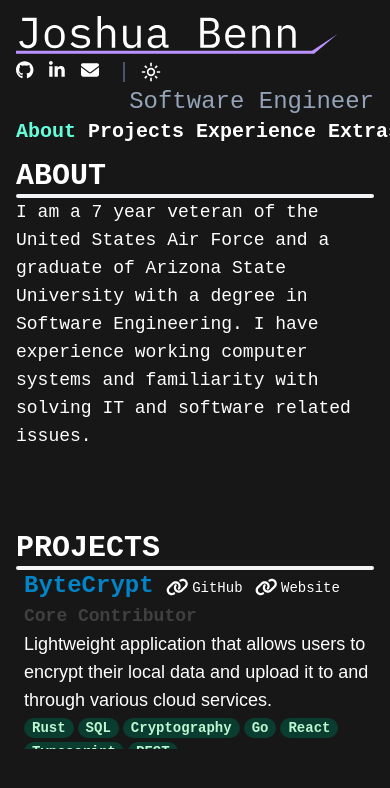
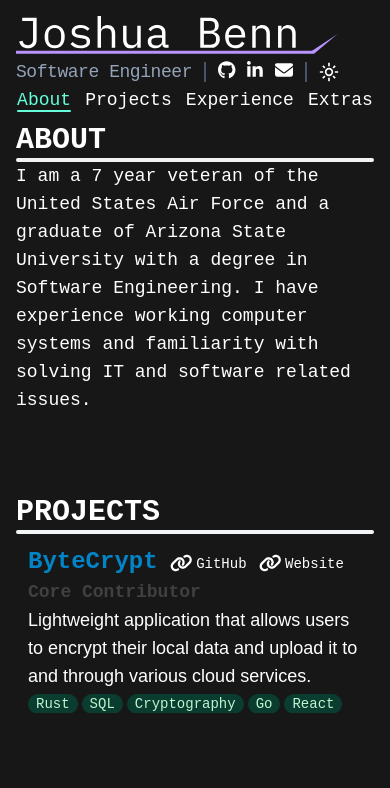
Before and after one commit to SublimeIbanez/Portfolio, a React (Vite) app in the folder portfolio/: page / in a window 390 px wide. Shown: the top 788 px of the page. Built offline with nearby package versions, Linux system fonts and the light colour scheme.

Commit message:
Updated the projects section and header

```diff
--- a/portfolio/src/App.css
+++ b/portfolio/src/App.css
@@ -31,6 +31,7 @@
 .hr-expand {
     transition: width 0.2s ease-out, transform 0.1s ease-out;
 }
+
 .hr-color {
     background: #64ffda;
 }
--- a/portfolio/src/components/Content/Header.tsx
+++ b/portfolio/src/components/Content/Header.tsx
@@ -19,45 +19,56 @@ export type HeaderProps = {
 const Header: React.FC<ActiveSectionProps & HeaderProps> = ({ activeSection, showNavSection }) => {
     const [theme, setMode] = useState(keepTheme);
 
+    // Set up the initial color theme
     useEffect(() => {
         setTheme({ themeName: window.matchMedia("(prefers-color-scheme: dark)") ? "dark" : "light", setThemeName: setMode });
     }, []);
 
+    // Toggles dark mode on or off
     const toggleMode = () => {
         setTheme({ themeName: theme == "dark" ? "light" : "dark", setThemeName: setMode });
     };
 
     return (
-        <div className="header lg:py-24 lg:mr-10 lg:max-h-screen sticky top-0 min-w-92 flex-none flex flex-col justify-between">
+        <div className="header lg:w-1/3 lg:py-24 lg:mr-10 lg:max-h-screen sticky top-0 min-w-92 flex-none flex flex-col justify-between">
             <div>
-                <div className="flex">
-                    <Link className="text-5xl min-w-full" to="/">
-                        <img src={theme === "dark" ? Header_DarkMode : Header_LightMode} />
-                    </Link>
-                </div>
-                <div className="social flex mt-1">
+                {/* Logo */}
+                <Link className="min-w-full" to="/">
+                    <img src={theme === "dark" ? Header_DarkMode : Header_LightMode} />
+                </Link>
+
+                {/* Sub-header */}
+                <div className="flex mt-1 gap-3">
+                    {/* Title */}
+                    <h4 className={`text-lg lg:text-xl tracking-tight ${theme === "dark" ? "text-slate-400" : "text-slate-700"}`}>Software Engineer</h4>
+
+                    <div className="mt-1 h-[20px] border-l-2 border-slate-600"></div>
+
+                    {/* Social Media */}
                     <a href="https://github.com/JoshBenn">
-                        <FontAwesomeIcon icon={faGithub} className="icon mr-4" />
+                        <FontAwesomeIcon icon={faGithub} className="icon" />
                     </a>
                     <a href="https://www.linkedin.com/in/joshua-benn/">
-                        <FontAwesomeIcon icon={faLinkedinIn} className="icon mr-4" />
+                        <FontAwesomeIcon icon={faLinkedinIn} className="icon" />
                     </a>
                     <a href="mailto:joshbenn@protonmail.com">
-                        <FontAwesomeIcon icon={faEnvelope} className="icon mr-3" />
+                        <FontAwesomeIcon icon={faEnvelope} className="icon" />
                     </a>
 
-                    <div className="mt-1 h-[20px] ml-3 pl-4 border-l-2 border-slate-600"></div>
+                    <div className="mt-1 h-[20px] border-l-2 border-slate-600"></div>
 
-                    <img className="icon h-[20px] w-auto mt-1"
+                    {/* Mode Selector */}
+                    <img className="icon h-[20px] w-auto mt-1 hover:bg-[#64ffda]/35 rounded-full"
                         src={theme === "dark" ? Mode_Light : Mode_Dark}
                         alt="Mode Selection" onClick={toggleMode}
                     />
                 </div>
-                <h3 className="text-2xl text-slate-400 text-end">Software Engineer</h3>
             </div>
 
-            <ul className={`flex flex-row pb-3 lg:pb-24 lg:flex-col gap-3 text-xl justify-around font-bold ${showNavSection ? "" : "invisible"}`}>
+            <p className="flex-wrap hidden md:flex text-slate-400">I'm a software engineer and USAF veteran with over a decade of experience working in high-stress high-performance environments. I'm a perpetual learner, always hungry for improvement!</p>
 
+            {/* Navigation Pane */}
+            <ul className={`flex flex-row pb-2 lg:flex-col gap-3 text-lg lg:text-xl justify-around lg:font-bold ${showNavSection ? "" : "invisible"}`}>
                 <li className="flex">
                     <hr
                         className={`w-0 hr-expand my-3 h-1 rounded-lg border-0 ${activeSection === Sections.About ? "md:w-24 bg-[#64ffda]" : "md:w-4 bg-white"}`}
@@ -65,6 +76,9 @@ const Header: React.FC<ActiveSectionProps & HeaderProps> = ({ activeSection, sho
                     <a className={`ml-0 md:ml-2 ${activeSection === Sections.About ? "text-[#64ffda]" : ""}`}
                         href="#About">
                         About
+                        <hr
+                            className={`md:invisible -mt-1 w-0 hr-expand h-0.5 rounded-lg border-0 ${activeSection === Sections.About ? "w-full bg-[#64ffda]" : ""}`}
+                        />
                     </a>
                 </li>
 
@@ -73,8 +87,11 @@ const Header: React.FC<ActiveSectionProps & HeaderProps> = ({ activeSection, sho
                         className={`w-0 hr-expand my-3 h-1 rounded-lg border-0 ${activeSection === Sections.Projects ? "md:w-24 bg-[#64ffda]" : "md:w-4 bg-white"}`}
                     />
                     <a className={`ml-0 md:ml-2 ${activeSection === Sections.Projects ? "text-[#64ffda]" : ""}`}
-                        href="#Projects"
-                    >Projects</a>
+                        href="#Projects">Projects
+                        <hr
+                            className={`md:invisible -mt-1 w-0 hr-expand h-0.5 rounded-lg border-0 ${activeSection === Sections.Projects ? "w-full bg-[#64ffda]" : ""}`}
+                        />
+                    </a>
                 </li>
 
                 <li className="flex">
@@ -82,8 +99,11 @@ const Header: React.FC<ActiveSectionProps & HeaderProps> = ({ activeSection, sho
                         className={`w-0 hr-expand my-3 h-1 rounded-lg border-0 ${activeSection === Sections.Experience ? "md:w-24 bg-[#64ffda]" : "md:w-4 bg-white"}`}
                     />
                     <a className={`ml-0 md:ml-2 ${activeSection === Sections.Experience ? "text-[#64ffda]" : ""}`}
-                        href="#Experience"
-                    >Experience</a>
+                        href="#Experience">Experience
+                        <hr
+                            className={`md:invisible -mt-1 w-0 hr-expand h-0.5 rounded-lg border-0 ${activeSection === Sections.Experience ? "w-full bg-[#64ffda]" : ""}`}
+                        />
+                    </a>
                 </li>
 
                 <li className="flex">
@@ -91,10 +111,15 @@ const Header: React.FC<ActiveSectionProps & HeaderProps> = ({ activeSection, sho
                         className={`w-0 hr-expand my-3 h-1 rounded-lg border-0 ${activeSection === Sections.Extras ? "md:w-24 bg-[#64ffda]" : "md:w-4 bg-white"}`}
                     />
                     <a className={`ml-0 md:ml-2 ${activeSection === Sections.Extras ? "text-[#64ffda]" : ""}`}
-                        href="#Extras"
-                    >Extras</a>
+                        href="#Extras">
+                        Extras
+                        <hr
+                            className={`md:invisible -mt-1 w-0 hr-expand h-0.5 rounded-lg border-0 ${activeSection === Sections.Extras ? "w-full bg-[#64ffda]" : ""}`}
+                        />
+                    </a>
                 </li>
             </ul>
+            <div className=""></div>
         </div>
     );
 }
--- a/portfolio/src/components/Content/Projects.tsx
+++ b/portfolio/src/components/Content/Projects.tsx
@@ -1,4 +1,4 @@
-import { ReactNode } from "react";
+import { ReactNode, useState } from "react";
 import { faLink } from "@fortawesome/free-solid-svg-icons";
 import { FontAwesomeIcon } from "@fortawesome/react-fontawesome";
 import Separator from "./Separator";
@@ -25,6 +25,19 @@ export default function Projects() {
                         url: "https://www.thebytecrypt.com/",
                     },
                 ]}
+                collapseSection={[
+                    { mainText: "Co-lead on overall design and architecture of the program." },
+                    {
+                        mainText: "Major driver in core feature design including:",
+                        innerText: [
+                            { mainText: "OAuth integration and verification." },
+                            { mainText: "Custom configuration implementation." },
+                            { mainText: "Centralized design logic flow." },
+                            { mainText: "Database configuration and management." }
+                        ]
+                    },
+                    { mainText: "Created custom library for performance testing encryption on varying file sizes and types." },
+                ]}
             />
 
             <Separator />
@@ -38,6 +51,12 @@ export default function Projects() {
                         site: Site.Website,
                         url: "https://missiontopsyche.github.io/tungsten_12a_web_game-se/M.I.S.T/",
                     }
+                ]}
+                collapseSection={[
+                    { mainText: "Core developer and designer of the game and its system." },
+                    { mainText: "Focused on backend functionality and developer tooling."},
+                    { mainText: "Created core functionaliity for many systems in widespread use throughout the game." },
+                    { mainText: "Team leader and Lead Developer." },
                 ]}
             />
 
@@ -57,6 +76,13 @@ export default function Projects() {
                         url: "https://crates.io/crates/logfather",
                     },
                 ]}
+                collapseSection={[
+                    { mainText: "Developed the library for logging information on both terminal and file outputs." },
+                    { mainText: "Ensures the core focus was customizability - almost any aspect can easily be customized."},
+                    { mainText: "Ensures thread safety." },
+                    { mainText: "Comprehensively documented." },
+                    { mainText: "Implemented features tailored to specifications requested by corporate clients." },
+                ]}
             />
 
             <Separator />
@@ -75,6 +101,10 @@ export default function Projects() {
                         url: "https://crates.io/crates/dekor",
                     },
                 ]}
+                collapseSection={[
+                    { mainText: "Developed the library for terminal outputs with an intention to provide a lightweight and easy-to-use tool for developers." },
+                    { mainText: "Comprehensively documented." },
+                ]}
             />
         </div>
     )
@@ -88,12 +118,31 @@ type ProjectProps = {
     img?: string;
     skills?: string[];
     links?: LinkProps[];
+    collapseSection?: CollapseProps[];
 }
 
-function Project({ title, role, body, skills, links }: ProjectProps) {
+type CollapseProps = {
+    mainText?: string;
+    innerText?: CollapseProps[];
+}
+
+const Collapsed: React.FC<CollapseProps> = ({ mainText, innerText }) => {
     return (
-        <>
-            <div className="ml-2">
+        <ul className="list-disc ml-6 text-base text-teal-500">
+            <li>{mainText}</li>
+            {innerText?.map((item, index) => (
+                <Collapsed key={index} {...item} />
+            ))}
+        </ul>
+    )
+}
+
+const Project: React.FC<ProjectProps & CollapseProps> = ({ title, role, body, skills, links, collapseSection }) => {
+    const [isOpen, setIsOpen] = useState(false);
+
+    return (
+        <div onClick={() => setIsOpen(!isOpen)}
+            className={`project p-3 transform select-none duration-300 ease-in-out hover:-translate-y-1.5 hover:bg-sky-100/5 rounded-2xl cursor-pointer`}>
             <div className="flex gap-3">
                 <h3 className="text-2xl font-extrabold text-sky-600">{title}</h3>
                 {
@@ -104,9 +153,13 @@ function Project({ title, role, body, skills, links }: ProjectProps) {
             </div>
             <h5 className="text-m dark:text-neutral-400 text-neutral-700 font-bold">{role}</h5>
             <p className="text_entry">{body}</p>
+            <div className={`origin-top ${isOpen ? "scale-y-100 h-auto" : "scale-y-0 h-0"}`}>
+                {collapseSection?.map((item, index) => (
+                    <Collapsed key={index} {...item} />
+                ))}
+            </div>
             {SkillsList({ skills })}
         </div>
-        </>
     )
 }
 
@@ -121,7 +174,7 @@ function SkillsList({ skills }: SkillProps) {
             {
                 skills?.map((skill) => {
                     return (
-                        <span className="rounded-full mr-1 pl-2 pr-2 text-sm font-bold bg-emerald-900 bg-opacity-70 text-green-200 mt-1">
+                        <span className="rounded-full mr-1 pl-2 pr-2 text-sm bg-emerald-900 bg-opacity-70 text-green-200 mt-1">
                             {skill}
                         </span>
                     )
--- a/portfolio/src/components/Content/Separator.tsx
+++ b/portfolio/src/components/Content/Separator.tsx
@@ -2,8 +2,7 @@
 export default function Separator() {
     return (
         <div className="flex">
-            <hr className="my-3 w-72 ml-auto mr-auto h-1 bg-gray-100 border-0 rounded dark:bg-indigo-300" />
-            <hr className="my-3 w-36 ml-auto h-1 bg-gray-100 border-0 rounded dark:bg-indigo-300" />
+            <hr className="my-3 w-96 mx-auto h-1 bg-gray-100 border-0 rounded dark:bg-indigo-300" />
         </div>
     )
 }
```
Lines whose indentation alone changed are shown as unchanged.
